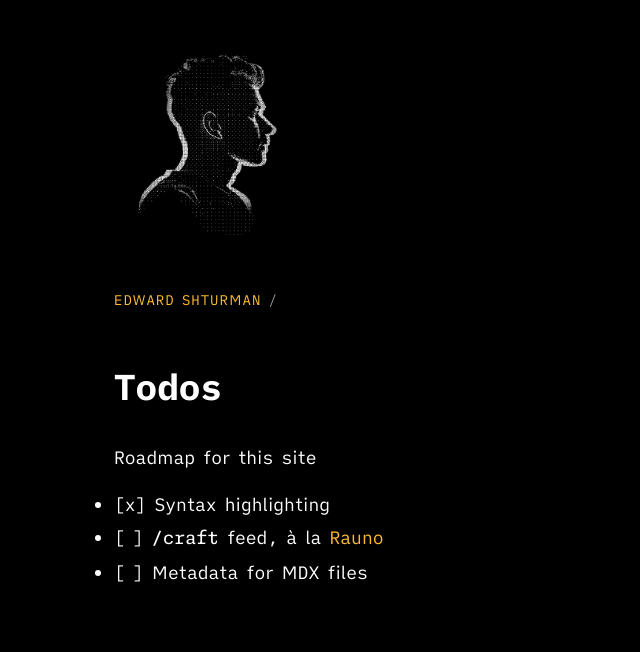
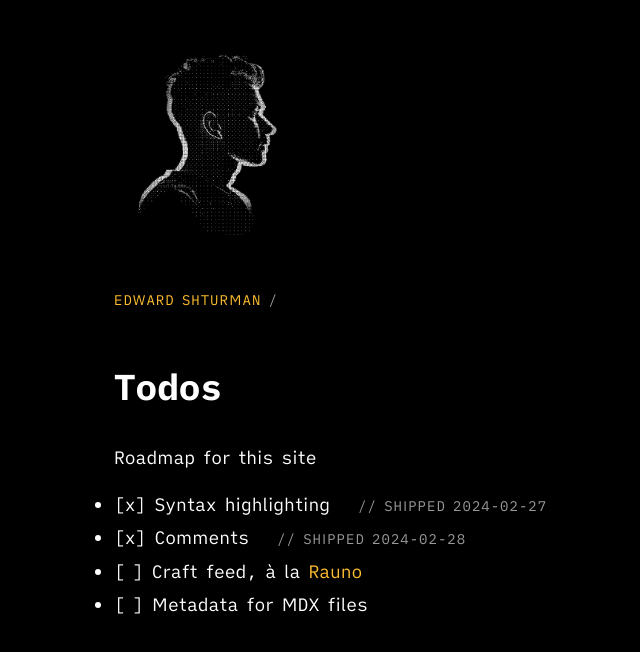
Before and after one commit to edwardshturman/site, a Next.js app: page /todos in a window 1280 px wide. Shown: the top 652 px of the page, without its empty margins (201-841 px from the left). Built offline with nearby package versions, Linux system fonts and the light colour scheme.

Commit message:
Add block and inline comment "components"

```diff
--- a/app/globals.css
+++ b/app/globals.css
@@ -10,18 +10,6 @@
   box-sizing: border-box;
   padding: 0;
   margin: 0;
-}
-
-a {
-  color: hsl(41deg, 98%, 59%);
-  text-decoration: none;
-}
-
-nav {
-  font-size: 14px;
-  color: hsl(0, 0%, 60%);
-  text-transform: uppercase;
-  letter-spacing: 1px;
 }
 
 body {
@@ -38,13 +26,44 @@ body {
   }
 }
 
+nav {
+  font-size: 14px;
+  color: hsl(0, 0%, 60%);
+  text-transform: uppercase;
+  letter-spacing: 1px;
+}
+
 h1, h2, h3, h4, h5, h6 {
   margin: 1.5em 0 1em;
   line-height: 1.2;
 }
 
-h1 {
-  font-family: var(--font-sans);
+.comment {
+  font-size: 14px;
+  color: hsl(0, 0%, 60%);
+  text-transform: uppercase;
+  letter-spacing: 1px;
+}
+
+span.inline-comment {
+  margin-left: 20px;
+}
+
+span.inline-comment::before {
+  content: '// ';
+}
+
+p.block-comment::before {
+  content: '/* ';
+}
+
+p.block-comment::after {
+  content: ' */';
+}
+
+a {
+  color: hsl(41deg, 98%, 59%);
+  text-decoration: none;
 }
 
 p, ul, ol {
--- a/app/todos/page.mdx
+++ b/app/todos/page.mdx
@@ -3,5 +3,8 @@
 Roadmap for this site
 
 - [x] Syntax highlighting
-- [ ] `/craft` feed, à la [Rauno](https://rauno.me/craft)
+  <span className='comment inline-comment'>Shipped 2024-02-27</span>
+- [x] Comments
+  <span className='comment inline-comment'>Shipped 2024-02-28</span>
+- [ ] Craft feed, à la [Rauno](https://rauno.me/craft)
 - [ ] Metadata for MDX files
```
